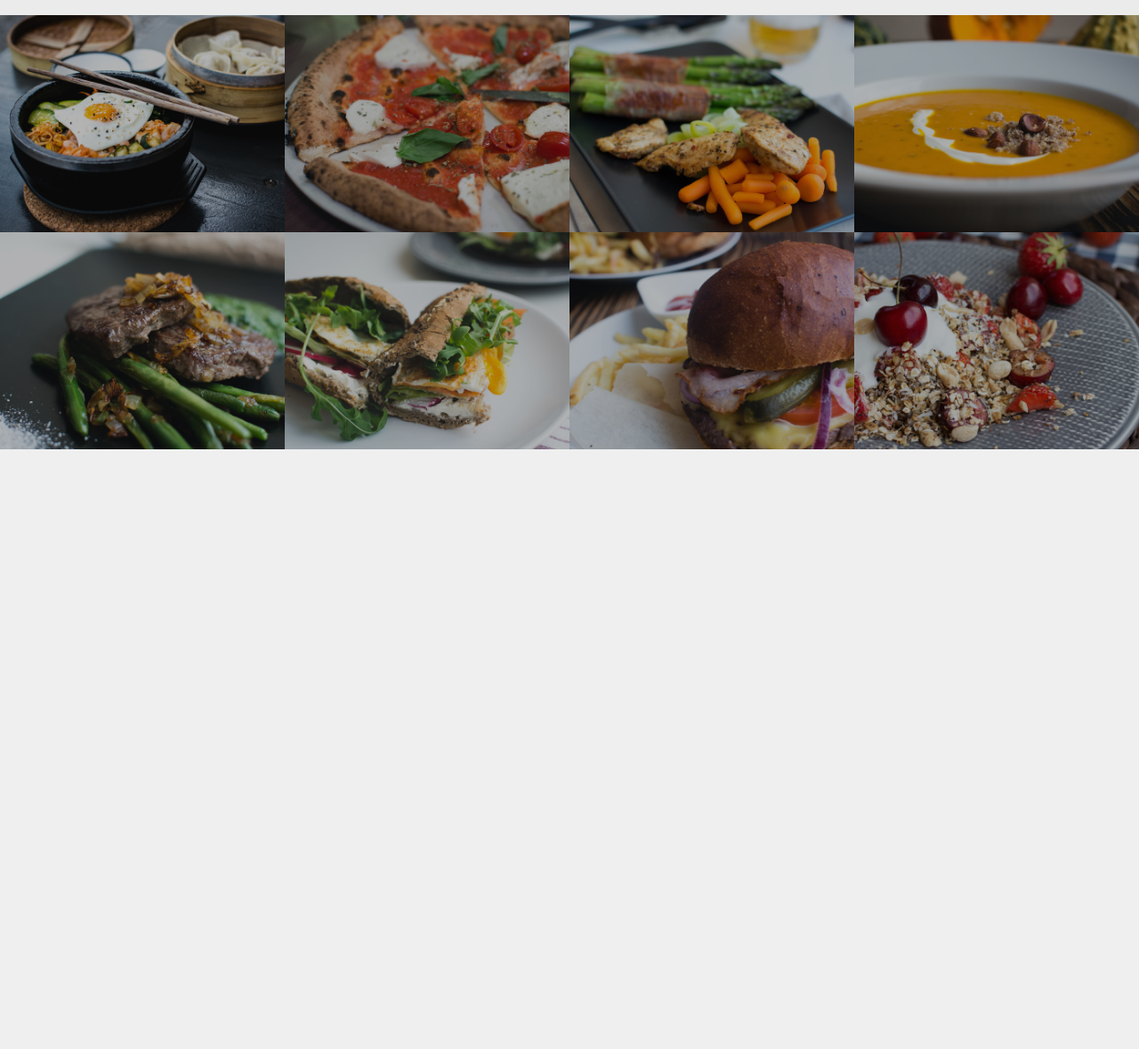
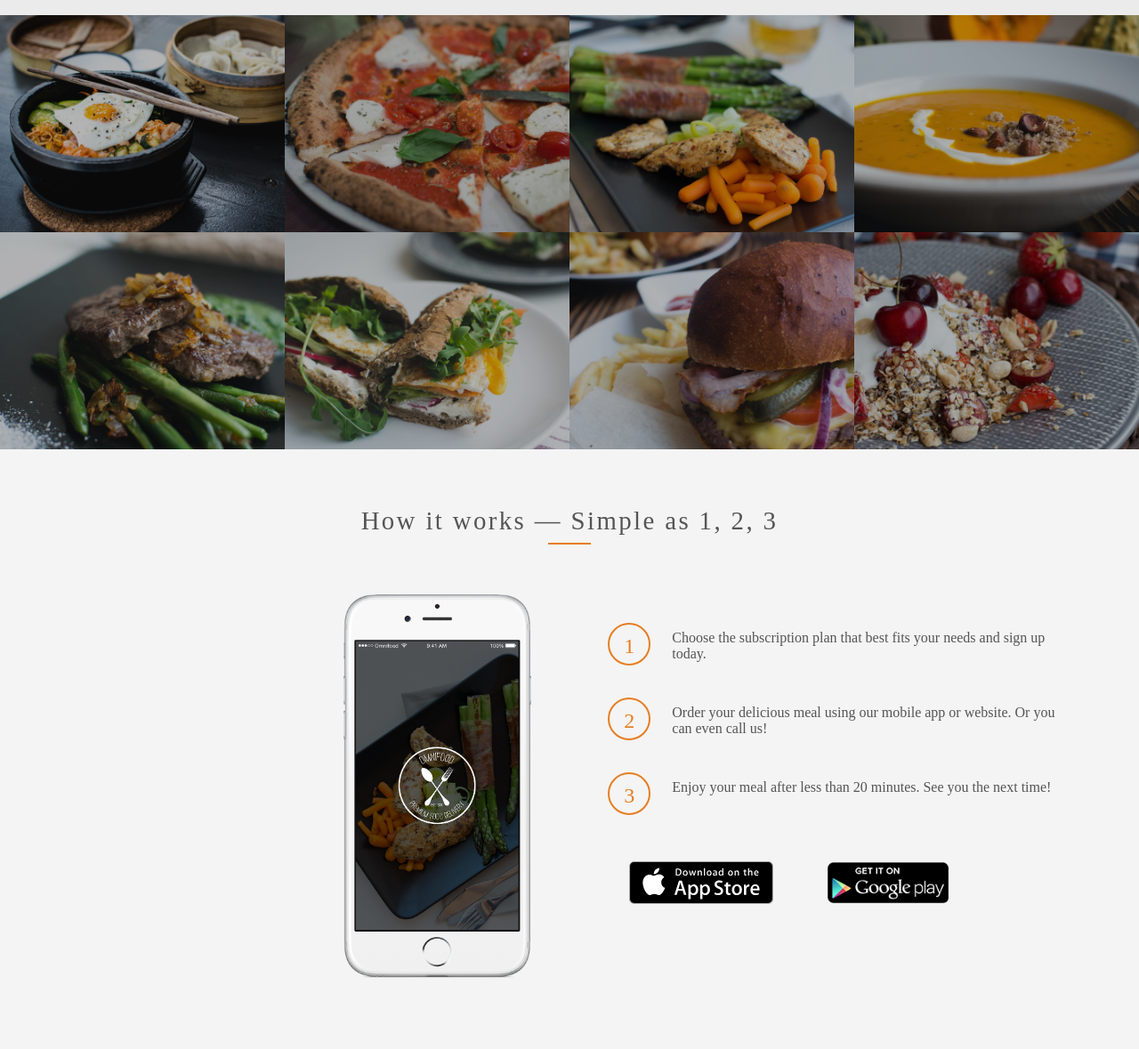
Before and after one commit to davidfang/omnitfood, a PHP site: page / in a window 1280 px wide. Shown: the part 1281-2460 px from the top of the page at 89% size. Before the commit the page ends 1786 px from the top, so only its background shows below. Run offline with PHP 8.4, Linux system fonts and the light colour scheme; some web fonts are replaced.

Commit message:
how-it-works done

```diff
--- a/index.html
+++ b/index.html
@@ -101,6 +101,35 @@
          </li>
       </ul>
    </section>
+   <!-- How it works -->
+   <section class="section-steps" id="steps">
+      <div class="row">
+         <h2>How it works &mdash; Simple as 1, 2, 3</h2>
+      </div>
+      <div class="row">
+         <div class="col span-1-of-2 steps-box">
+            <img src="resources/img/app-iPhone.png" alt="OmnitFood on iPhone" class="app-screen js-wp-2">
+         </div>
+         <div class="col span-1-of-2 steps-box">
+            <div class="works-step">
+               <div>1</div>
+               <p>Choose the subscription plan that best fits your needs and sign up today.</p>
+            </div>
+            <div class="works-step">
+               <div>2</div>
+               <p>Order your delicious meal using our mobile app or website. Or you can even call us!</p>
+            </div>
+            <div class="works-step">
+               <div>3</div>
+               <p>Enjoy your meal after less than 20 minutes. See you the next time!</p>
+            </div>
+
+            <a href="" class="btn btn-app"><img src="resources/img/download-app.svg" alt="App Store Button"></a>
+            <a href="" class="btn btn-app"><img src="resources/img/download-app-android.png" alt="Play Store Button"></a>
+         </div>
+      </div>
+   </section>
+
 </body>
 
 </html>
--- a/resources/css/style.css
+++ b/resources/css/style.css
@@ -215,3 +215,62 @@ h3 {
       -ms-transform: scale(1.03);
           transform: scale(1.03);
 }
+/* line 32, _meals.less */
+.clearfix {
+  zoom: 1;
+}
+/* line 34, _meals.less */
+.clearfix:after {
+  content: '.';
+  clear: both;
+  display: block;
+  height: 0;
+  visibility: hidden;
+}
+/* line 1, _steps.less */
+.section-steps {
+  background-color: #f4f4f4;
+}
+/* line 6, _steps.less */
+.steps-box:first-child {
+  text-align: right;
+  padding-right: 3%;
+  margin-top: 2rem;
+}
+/* line 11, _steps.less */
+.steps-box:last-child {
+  padding-left: 3%;
+  margin-top: 4.5rem;
+}
+/* line 17, _steps.less */
+.app-screen {
+  width: 40%;
+}
+/* line 21, _steps.less */
+.works-step {
+  margin-bottom: 3rem;
+}
+/* line 23, _steps.less */
+.works-step div {
+  position: relative;
+  top: -0.5rem;
+  color: #e67e22;
+  border: 2px solid #e67e22;
+  border-radius: 50%;
+  height: 3rem;
+  width: 3rem;
+  text-align: center;
+  line-height: 3rem;
+  font-size: 1.5rem;
+  float: left;
+  margin-right: 1.5rem;
+}
+/* line 37, _steps.less */
+.works-step:last-of-type {
+  margin-bottom: 50px;
+}
+/* line 42, _steps.less */
+.btn img {
+  height: 3rem;
+  width: auto;
+}
--- a/resources/less/_color.less
+++ b/resources/less/_color.less
@@ -2,3 +2,4 @@
 @gray: #555;
 @orange: #e67e22;
 @dark-orange: #cf6d17;
+@slight-gray: #f4f4f4;
--- a/resources/less/_meals.less
+++ b/resources/less/_meals.less
@@ -28,3 +28,14 @@
       }
    }
 }
+
+.clearfix {
+   zoom: 1;
+   &:after {
+      content: '.';
+      clear: both;
+      display: block;
+      height: 0;
+      visibility: hidden;
+   }
+}
--- /dev/null
+++ b/resources/less/_steps.less
@@ -0,0 +1,45 @@
+.section-steps {
+   background-color: @slight-gray;
+}
+
+.steps-box {
+   &:first-child {
+      text-align: right;
+      padding-right: 3%;
+      margin-top: 2rem;
+   }
+   &:last-child {
+      padding-left: 3%;
+      margin-top: 4.5rem;
+   }
+}
+
+.app-screen {
+   width: 40%;
+}
+
+.works-step {
+   margin-bottom: 3rem;
+   div {
+      position: relative;
+      top: -.5rem;
+      color: @orange;
+      border: 2px solid @orange;
+      border-radius: 50%;
+      height: 3rem;
+      width: 3rem;
+      text-align: center;
+      line-height: 3rem;
+      font-size: 1.5rem;
+      float: left;
+      margin-right: 1.5rem;
+   }
+   &:last-of-type {
+      margin-bottom: 50px;
+   }
+}
+
+.btn img {
+   height: 3rem;
+   width: auto;
+}
--- a/resources/less/style.less
+++ b/resources/less/style.less
@@ -3,3 +3,4 @@
 @import '_header';
 @import '_feature';
 @import '_meals';
+@import '_steps';
```
